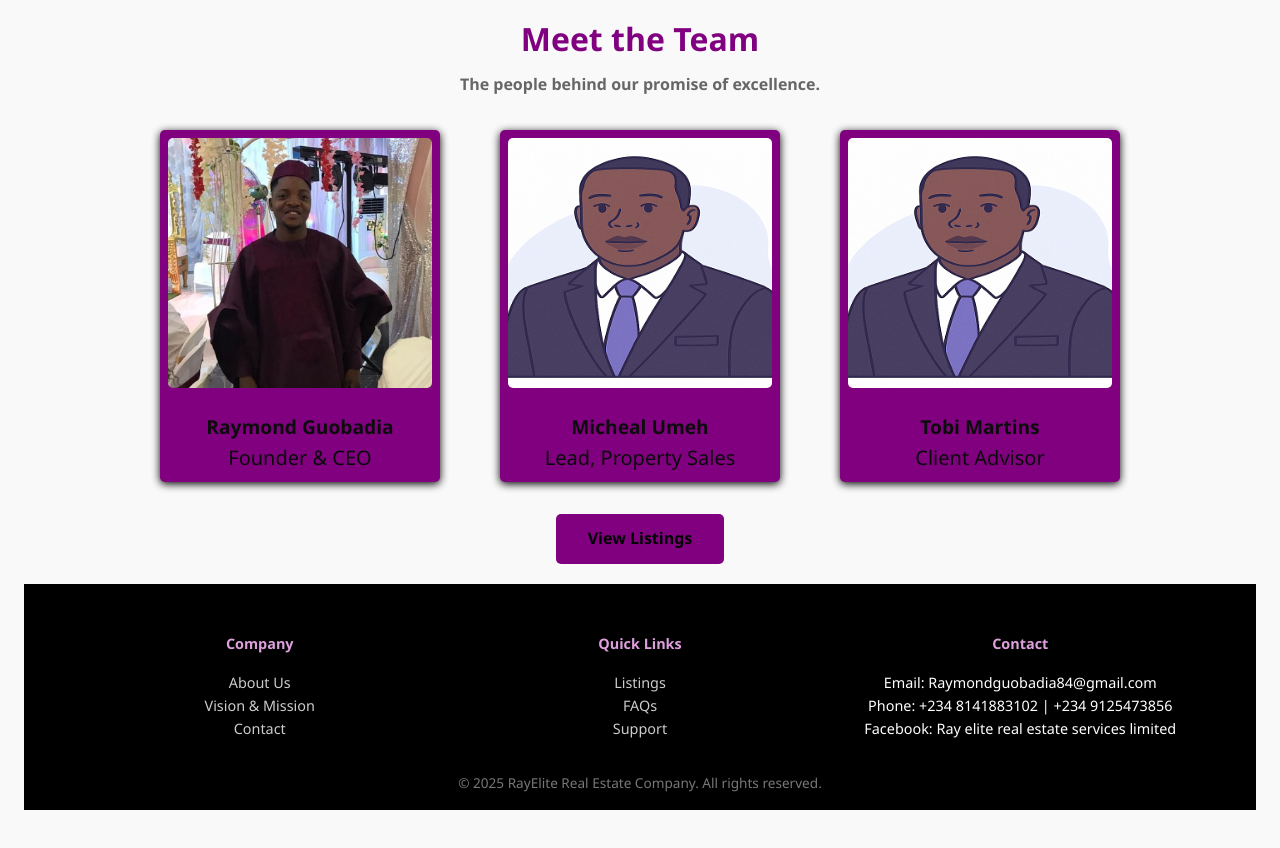
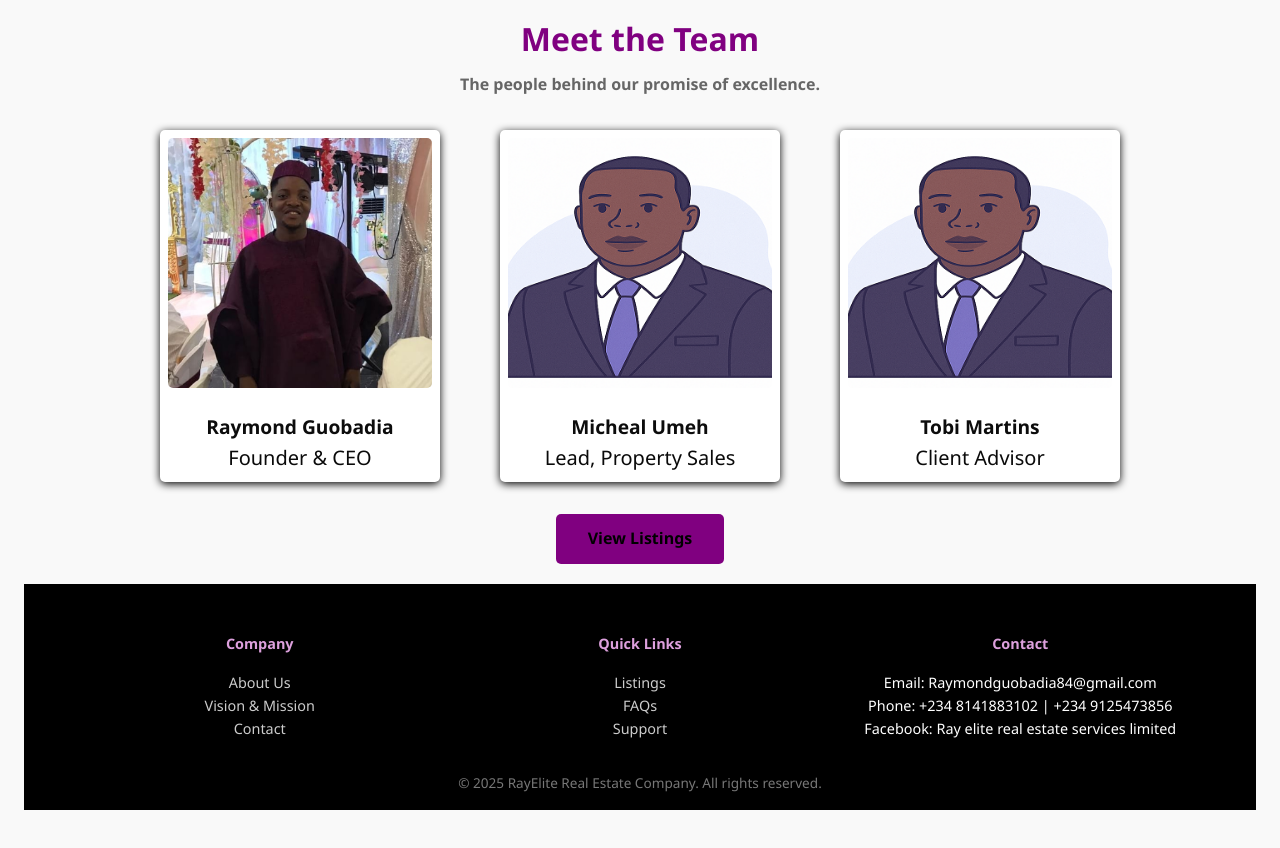
Before and after one commit to BigBen98thousand/RayElite2.0, a plain HTML site: page about.html in a window 1280 px wide. Shown: the part 940-1788 px from the top of the page. Drawn offline with Linux system fonts and the light colour scheme.

Commit message:
Update ray.css

```diff
--- a/ray.css
+++ b/ray.css
@@ -760,7 +760,7 @@ button:hover {
 }
 
 .team-member {
-  background: purple;
+  background: white;
   padding: 8px;
   border-radius: 5px;
   max-width: 280px;
@@ -771,7 +771,7 @@ button:hover {
 
 .team-member:hover {
   transform: translateY(-10px);
-background-color: white;
+background-color: whitesmoke;
 
 }
 
```
